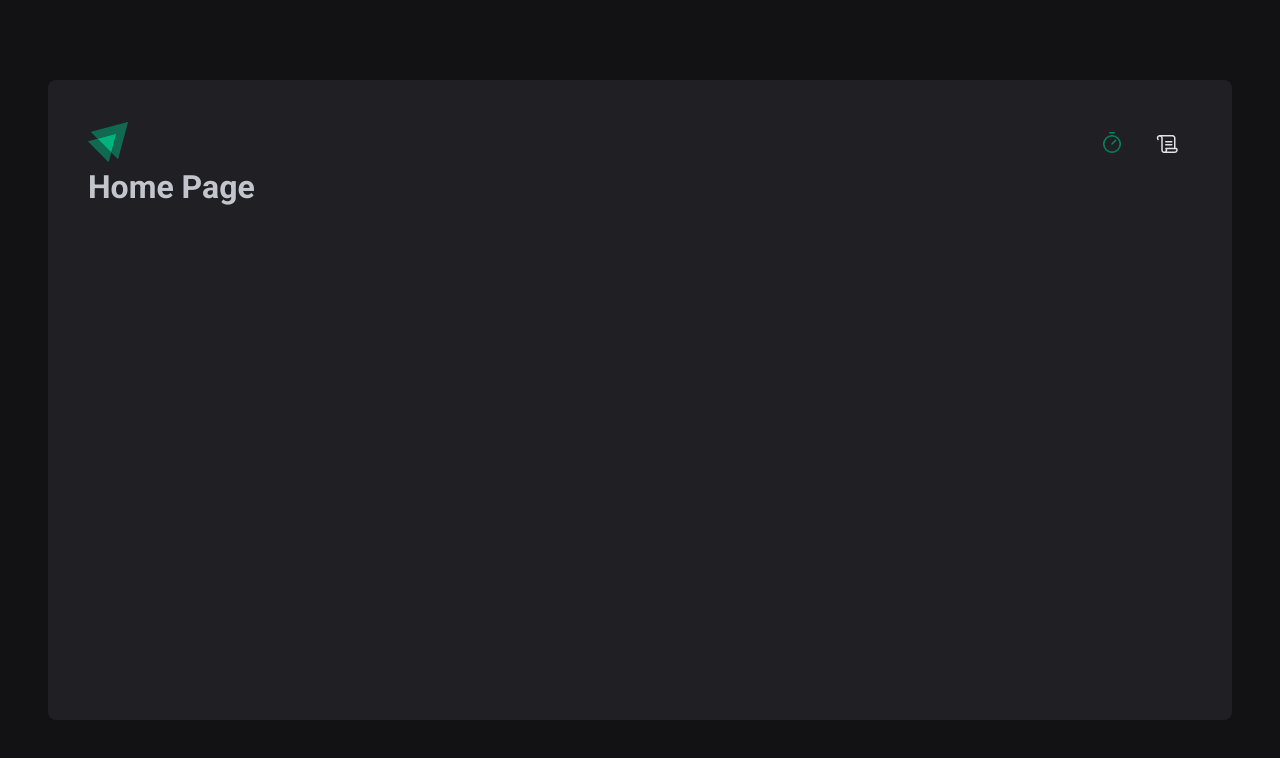
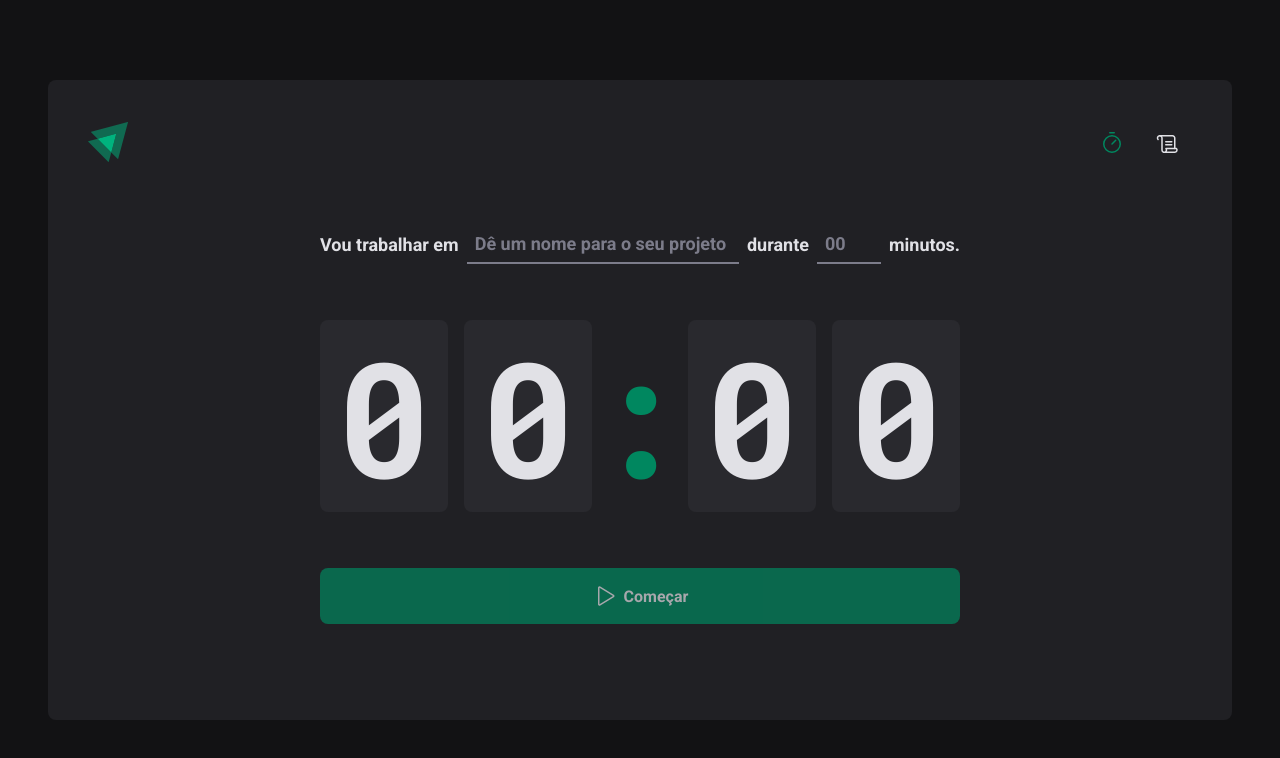
Before and after one commit to thiagomf712/ignite_timer, a React (Vite) app: page / in a window 1280 px wide. Shown: the top 758 px of the page. Built offline with nearby package versions, Linux system fonts and the light colour scheme.

Commit message:
Structure and Styles Home Page

```diff
--- a/src/components/Header/styles.ts
+++ b/src/components/Header/styles.ts
@@ -17,17 +17,17 @@ export const HeaderContainer = styled.header`
       justify-content: center;
       align-items: center;
 
-      color: ${(props) => props.theme['gray-100']};
+      color: ${({ theme }) => theme['gray-100']};
 
       border-top: 3px solid transparent;
       border-bottom: 3px solid transparent;
 
       &:hover {
-        border-bottom: 3px solid ${(props) => props.theme['green-500']};
+        border-bottom: 3px solid ${({ theme }) => theme['green-500']};
       }
 
       &.active {
-        color: ${(props) => props.theme['green-500']};
+        color: ${({ theme }) => theme['green-500']};
       }
     }
   }
--- a/src/layouts/DefaultLayout/styles.ts
+++ b/src/layouts/DefaultLayout/styles.ts
@@ -9,6 +9,6 @@ export const LayoutContainer = styled.div`
   background-color: ${({ theme }) => theme['gray-800']};
   border-radius: 0.5rem;
 
-  display: grid;
-  align-content: flex-start;
+  display: flex;
+  flex-direction: column;
 `
--- a/src/pages/Home.tsx
+++ /dev/null
@@ -1,7 +0,0 @@
-export function HomePage() {
-  return (
-    <div>
-      <h1>Home Page</h1>
-    </div>
-  )
-}
--- /dev/null
+++ b/src/pages/Home/index.tsx
@@ -0,0 +1,60 @@
+import { Play } from 'phosphor-react'
+import {
+  CountdownContainer,
+  FormContainer,
+  HomeContainer,
+  MinutesAmountInput,
+  Separator,
+  StartCountdownButton,
+  TaskInput,
+} from './styles'
+
+export function HomePage() {
+  return (
+    <HomeContainer>
+      <form>
+        <FormContainer>
+          <label htmlFor="task">Vou trabalhar em</label>
+          <TaskInput
+            id="task"
+            list="task-suggestions"
+            placeholder="Dê um nome para o seu projeto"
+          />
+
+          <datalist id="task-suggestions">
+            <option value="Projeto Atlas" />
+            <option value="Projeto Jupyter" />
+            <option value="Projeto Nemesis" />
+          </datalist>
+
+          <label htmlFor="minutesAmount">durante</label>
+          <MinutesAmountInput
+            type="number"
+            id="minutesAmount"
+            placeholder="00"
+            step={5}
+            min={5}
+            max={60}
+          />
+
+          <span>minutos.</span>
+        </FormContainer>
+
+        <CountdownContainer>
+          <span>0</span>
+          <span>0</span>
+
+          <Separator>:</Separator>
+
+          <span>0</span>
+          <span>0</span>
+        </CountdownContainer>
+
+        <StartCountdownButton disabled type="submit">
+          <Play size={24} />
+          Começar
+        </StartCountdownButton>
+      </form>
+    </HomeContainer>
+  )
+}
--- /dev/null
+++ b/src/pages/Home/styles.ts
@@ -0,0 +1,114 @@
+import styled from 'styled-components'
+
+export const HomeContainer = styled.main`
+  flex: 1;
+
+  display: flex;
+  flex-direction: column;
+  align-items: center;
+  justify-content: center;
+
+  & form {
+    display: flex;
+    flex-direction: column;
+    align-items: center;
+    gap: 3.5rem;
+  }
+`
+
+export const FormContainer = styled.div`
+  width: 100%;
+  display: flex;
+  align-items: center;
+  justify-content: center;
+  gap: 0.5rem;
+
+  color: ${({ theme }) => theme['gray-100']};
+  font-size: 1.125rem;
+  font-weight: bold;
+  flex-wrap: wrap;
+`
+const BaseInput = styled.input`
+  background: transparent;
+  height: 2.5rem;
+  border: 0;
+  border-bottom: 2px solid ${({ theme }) => theme['gray-500']};
+  font-weight: bold;
+  font-size: 1.125rem;
+  padding-inline: 0.5rem;
+  color: ${({ theme }) => theme['gray-100']};
+
+  &:focus {
+    box-shadow: none;
+    border-color: ${({ theme }) => theme['green-500']};
+  }
+
+  &::placeholder {
+    color: ${({ theme }) => theme['gray-500']};
+  }
+`
+
+export const TaskInput = styled(BaseInput)`
+  flex: 1;
+
+  &::-webkit-calendar-picker-indicator {
+    display: none !important;
+  }
+`
+
+export const MinutesAmountInput = styled(BaseInput)`
+  width: 4rem;
+`
+
+export const CountdownContainer = styled.div`
+  font-family: 'Roboto Mono', monospace;
+  font-size: 10rem;
+  line-height: 8rem;
+  color: ${({ theme }) => theme['gray-100']};
+
+  display: flex;
+  gap: 1rem;
+
+  & span {
+    background: ${({ theme }) => theme['gray-700']};
+    padding: 2rem 1rem;
+    border-radius: 0.5rem;
+  }
+`
+export const Separator = styled.div`
+  padding-block: 2rem;
+  color: ${({ theme }) => theme['green-500']};
+
+  width: 4rem;
+  overflow: hidden;
+  display: flex;
+  justify-content: center;
+`
+
+export const StartCountdownButton = styled.button`
+  width: 100%;
+  border: 0;
+  padding: 1rem;
+  border-radius: 0.5rem;
+
+  display: flex;
+  align-items: center;
+  justify-content: center;
+
+  gap: 0.5rem;
+  font-weight: bold;
+
+  cursor: pointer;
+
+  background: ${({ theme }) => theme['green-500']};
+  color: ${({ theme }) => theme['gray-100']};
+
+  &:disabled {
+    opacity: 0.7;
+    cursor: not-allowed;
+  }
+
+  &:not(:disabled):hover {
+    background: ${({ theme }) => theme['green-700']};
+  }
+`
--- a/src/styles/global.ts
+++ b/src/styles/global.ts
@@ -15,6 +15,7 @@ export const GlobalStyles = createGlobalStyle`
   body {
     background-color: ${({ theme }) => theme['gray-900']};
     color: ${({ theme }) => theme['gray-300']};
+    -webkit-font-smoothing: antialiased;
   }
 
   body, input, textarea, button {
```
